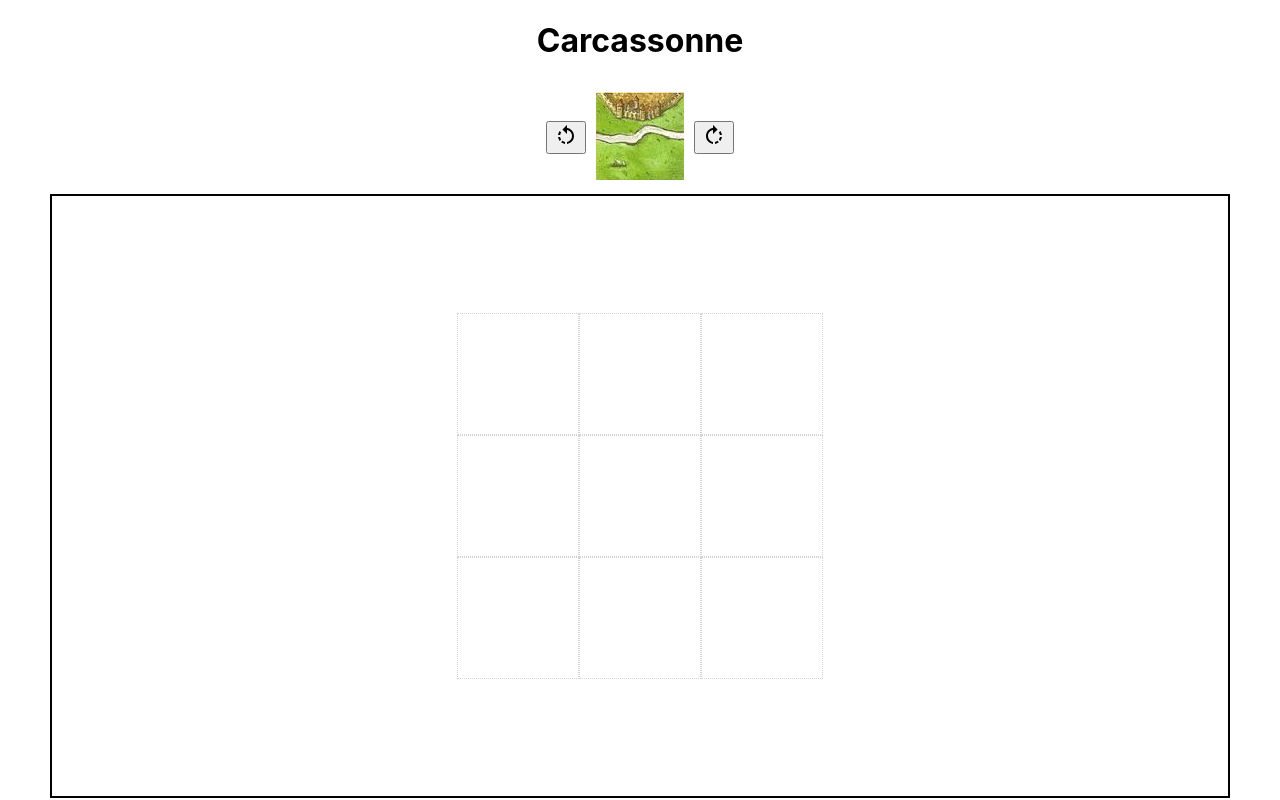
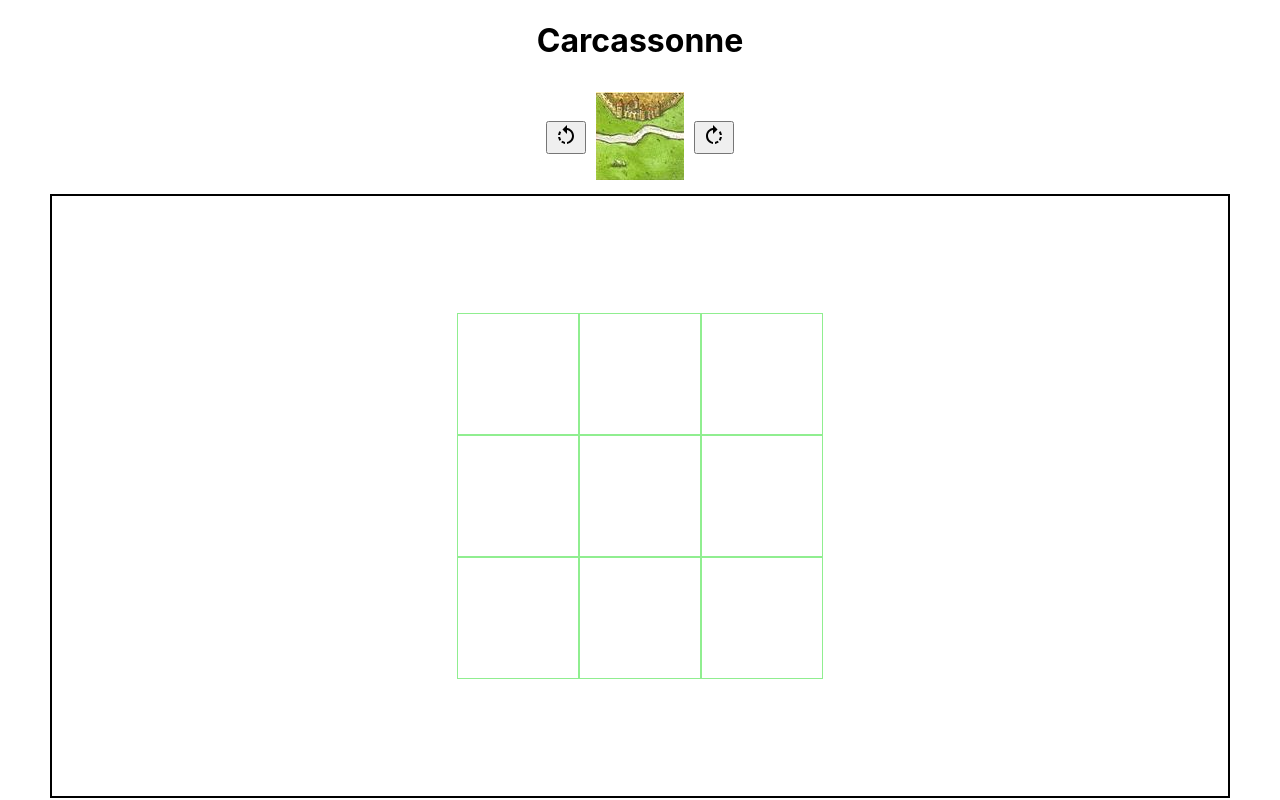
Before and after one commit to MazurK239/Carcassonne, a React (Create React App) app: page / in a window 1280 px wide. Built offline with nearby package versions, Linux system fonts and the light colour scheme.

Commit message:
added initial validation of tile positions

```diff
--- a/src/components/Board/Board.jsx
+++ b/src/components/Board/Board.jsx
@@ -1,4 +1,3 @@
-import { useWindowSize } from "@react-hook/window-size";
 import React, { useEffect, useRef } from "react";
 import { useRecoilValue } from "recoil";
 import { gridParams } from "../../recoil/grid";
--- a/src/components/TilePlace/TilePlace.css
+++ b/src/components/TilePlace/TilePlace.css
@@ -1,11 +1,17 @@
 .tile {
-    text-align: center;
-    align-items: center;
     border-style: dotted;
-    border-color: lightgray;
+    border-color: gray;
     border-width: 1px;
+    background: lightyellow;
 }
 
-.tile:hover {
+.valid-tile {
+    border-style: solid;
+    border-color: lightgreen;
+    border-width: 1px;
+    background: white;
+}
+
+.valid-tile:hover {
     background-color: lightgrey;
 }
--- a/src/components/TilePlace/TilePlace.jsx
+++ b/src/components/TilePlace/TilePlace.jsx
@@ -1,7 +1,7 @@
 import produce from "immer";
-import React, { useState } from "react";
+import React, { useEffect, useState } from "react";
 import { useRecoilState, useRecoilValue } from "recoil";
-import { gridParams } from "../../recoil/grid";
+import { gridParams, tilesInGrid } from "../../recoil/grid";
 import { nextTile, tileIndex } from "../../recoil/tiles";
 
 import "./TilePlace.css"
@@ -11,28 +11,35 @@
     size
 }) {
     const [tileInPlace, setTileInPlace] = useState(null);
+    const [valid, setValid] = useState(false);
     const tile = useRecoilValue(nextTile);
     const [tileIdx, setTileIdx] = useRecoilState(tileIndex);
     const [grid, setGridParams] = useRecoilState(gridParams);
+    const [gridTiles, setTilesInGrid] = useRecoilState(tilesInGrid);
 
     const placeTile = function () {
-        if (tile) {
+        if (tile && valid && !tileInPlace) {
             setTileInPlace(tile);
             setTileIdx(tileIdx + 1);
+            setTilesInGrid(
+                produce((tiles) => {
+                    tiles[`${coords[0]}_${coords[1]}`] = tile;
+                })
+            )
             addRows();
             addCols();
         }
     }
 
     const addRows = function () {
-        if (coords[0] == grid.topLeftIdx[0]) {
+        if (coords[0] === grid.topLeftIdx[0]) {
             setGridParams(
                 produce((gridParams) => {
                     gridParams.topLeftIdx[0]--;
                     gridParams.rows++;
                 })
             )
-        } else if (coords[0] == grid.topLeftIdx[0] + grid.rows - 1) {
+        } else if (coords[0] === grid.topLeftIdx[0] + grid.rows - 1) {
             setGridParams(
                 produce((gridParams) => {
                     gridParams.rows++;
@@ -42,14 +49,14 @@
     }
 
     const addCols = function () {
-        if (coords[1] == grid.topLeftIdx[1]) {
+        if (coords[1] === grid.topLeftIdx[1]) {
             setGridParams(
                 produce((gridParams) => {
                     gridParams.topLeftIdx[1]--;
                     gridParams.columns++;
                 })
             )
-        } else if (coords[1] == grid.topLeftIdx[1] + grid.columns - 1) {
+        } else if (coords[1] === grid.topLeftIdx[1] + grid.columns - 1) {
             setGridParams(
                 produce((gridParams) => {
                     gridParams.columns++;
@@ -58,11 +65,37 @@
         }
     }
 
+    useEffect(() => {
+        if (
+            !tileInPlace &&
+            (!Object.keys(gridTiles).length ||
+            gridTiles[`${coords[0] - 1}_${coords[1]}`] ||
+            gridTiles[`${coords[0] + 1}_${coords[1]}`] ||
+            gridTiles[`${coords[0]}_${coords[1] - 1}`] ||
+            gridTiles[`${coords[0]}_${coords[1] + 1}`])
+        ) {
+            setValid(true);
+        } else {
+            setValid(false);
+        }
+    }, [tile])
+
     return (
-        <div className="tile" onClick={placeTile} style={{ width: size, height: size, lineHeight: `${size}px` }}>
+        <div
+            className={valid ? "tile valid-tile" : "tile"}
+            onClick={placeTile}
+            style={{ width: size, height: size }}
+        >
             {
                 tileInPlace &&
-                <img src={tileInPlace.image.src} style={{ width: size - 2, height: size - 2, transform: "rotate(" + tileInPlace.rotationAngle + "deg)" }} />
+                <img
+                    src={tileInPlace.image.src}
+                    style={{
+                        width: size - 2,
+                        height: size - 2,
+                        transform: "rotate(" + tileInPlace.rotationAngle + "deg)"
+                    }}
+                />
             }
         </div>
     );
--- a/src/recoil/grid.js
+++ b/src/recoil/grid.js
@@ -9,3 +9,8 @@
         tileSize: 120,
     }
 })
+
+export const tilesInGrid = atom({
+    key: "tilesInGrid",
+    default: {},
+})
```
Also changed, not shown: src/components/Grid.jsx (+8 -1 lines).
